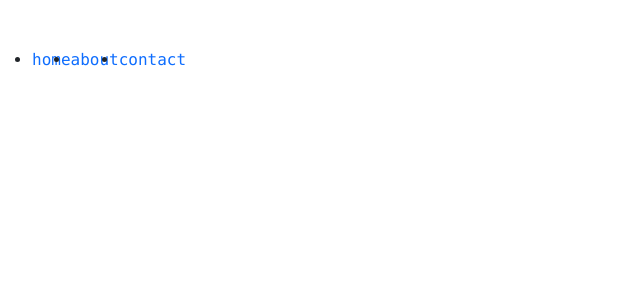
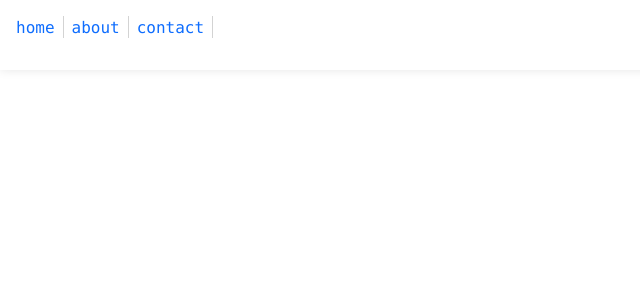
Before and after one commit to osawa-koki/simple-nuxt-study.ssg.js, a Nuxt app: page / in a window 1280 px wide. Shown: the top 300 px of the page, without its empty margins (0-640 px from the left). Built offline with nearby package versions, Linux system fonts and the light colour scheme.

Commit message:
ヘッダ。

```diff
--- a/components/HeaderDiv.vue
+++ b/components/HeaderDiv.vue
@@ -25,15 +25,16 @@ export default {
 }
 </script>
 
-<style lang="scss">
+<style lang="scss" scoped>
 #Links {
-  margin-top: 3rem;
   display: flex;
-  a {
+  list-style: none;
+  li {
     margin-right: 0.5rem;
     margin-bottom: 1rem;
     padding-right: 0.5rem;
     border-right: 1px lightgray solid;
+    a {
     color: #0E6DFE;
     text-decoration: none;
     &:last-child {
@@ -45,5 +46,32 @@ export default {
       text-decoration: underline;
     }
   }
+  }
+}
+header {
+  position: fixed;
+  top: 0;
+  left: 0;
+  right: 0;
+  height: 70px;
+  background-color: rgba(white, 0.99);
+  z-index: 100;
+  box-shadow: 0 0 10px rgba(0, 0, 0, 0.1);
+  max-width: 1500px;
+  margin: 0 auto;
+  nav {
+    margin: 0;
+    padding: 0;
+    position: absolute;
+    inset: 0;
+    display: flex;
+    align-items: center;
+    #Links {
+      margin: 0;
+      padding: 1rem;
+      position: absolute;
+      inset: 0;
+    }
+  }
 }
 </style>
```
